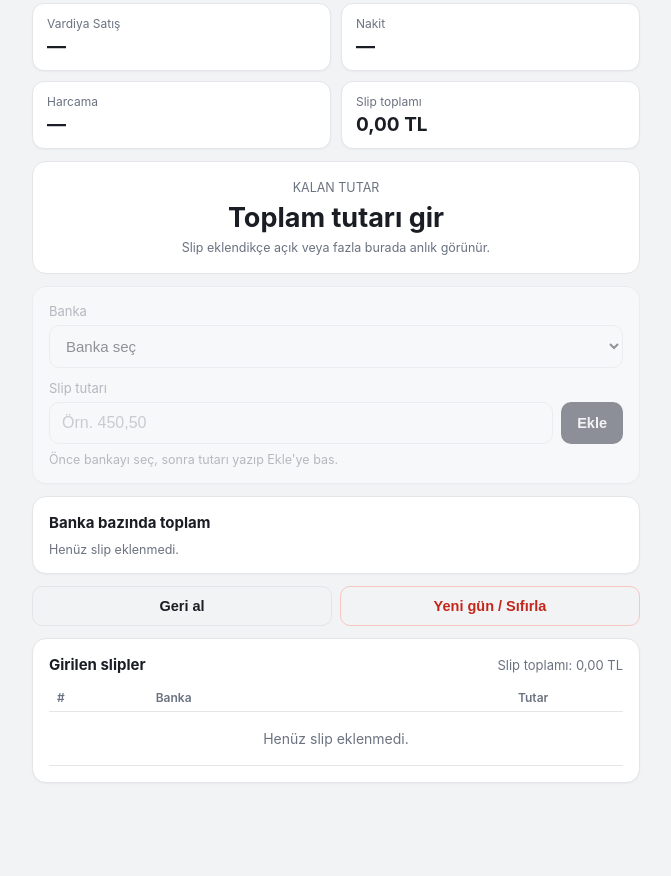
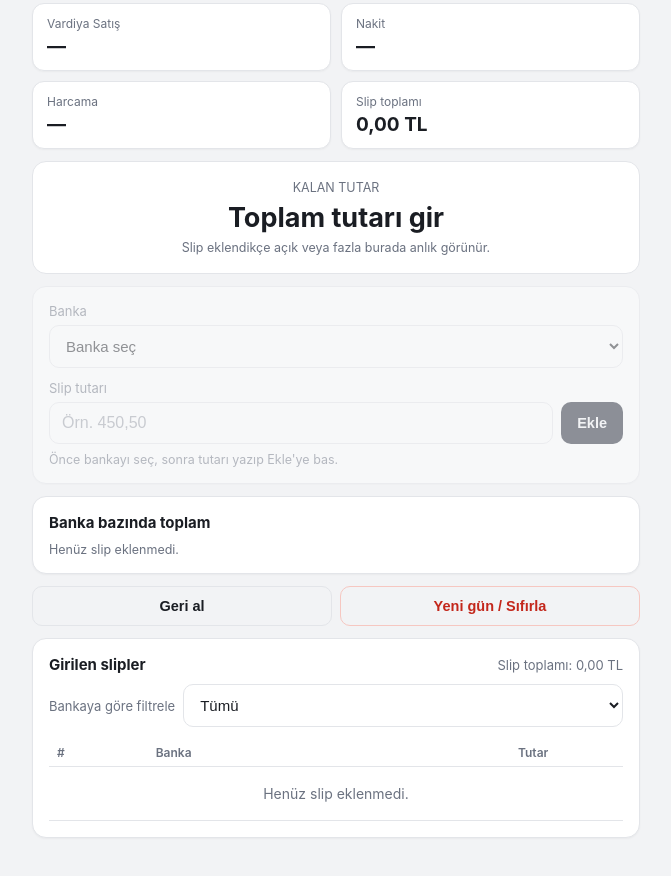
Before and after one commit to TalhaKocc/slip-toplayici, a plain HTML site: page index.html in a window 1280 px wide. Shown: the part 668-1544 px from the top of the page, without its empty margins (304-975 px from the left). Before the commit the page ends 1511 px from the top, so only its background shows below. Drawn offline with Linux system fonts and the light colour scheme.

Commit message:
Update index.html

```diff
--- a/index.html
+++ b/index.html
@@ -1,3 +1,4 @@
+
 <!doctype html>
 <html lang="tr">
 <head>
@@ -275,6 +276,21 @@
   .list-head h2{ font-size:15px; margin:0; }
   .list-head span{ font-size:13px; color:var(--muted); }
 
+  .filter-row{
+    display:flex;
+    align-items:center;
+    gap:8px;
+    margin-bottom:12px;
+  }
+  .filter-row label{
+    margin:0;
+    white-space:nowrap;
+  }
+  .filter-row select{
+    width:auto;
+    flex:1;
+  }
+
   .table-wrap{ overflow-x:auto; }
   table{
     width:100%;
@@ -453,6 +469,12 @@
       <h2>Girilen slipler</h2>
       <span id="slip-total-label">Slip toplamı: 0,00 TL</span>
     </div>
+    <div class="filter-row">
+      <label for="slip-filter">Bankaya göre filtrele</label>
+      <select id="slip-filter">
+        <option value="">Tümü</option>
+      </select>
+    </div>
     <div class="table-wrap">
       <table>
         <thead>
@@ -482,6 +504,7 @@
   };
 
   var editingId = null;
+  var filterBank = "";
 
   var BANK_OPTIONS = ["Ziraat Bankası","Türkiye İş Bankası","Garanti BBVA","Yapı Kredi","Akbank"];
 
@@ -535,6 +558,14 @@
     var c = el(cardId);
     if(enabled) c.classList.remove("disabled");
     else c.classList.add("disabled");
+  }
+
+  function buildFilterOptions(){
+    var sel = el("slip-filter");
+    var current = sel.value;
+    sel.innerHTML = '<option value="">Tümü</option>' +
+      BANK_OPTIONS.map(function(b){ return '<option' + (b === current ? ' selected' : '') + '>' + escapeHtml(b) + '</option>'; }).join("");
+    sel.value = current;
   }
 
   function render(){
@@ -606,15 +637,20 @@
       }
     }
 
-    // slip table
+    // slip table (numbered by original entry order, then filtered by bank, then shown newest-first)
     var tbody = el("slip-tbody");
     tbody.innerHTML = "";
+    var numbered = state.slips.map(function(s, i){ return { s: s, no: i + 1 }; });
+    var visible = filterBank ? numbered.filter(function(item){ return item.s.bank === filterBank; }) : numbered;
+
     if(state.slips.length === 0){
       tbody.innerHTML = '<tr class="empty-row"><td colspan="4">Henüz slip eklenmedi.</td></tr>';
+    } else if(visible.length === 0){
+      tbody.innerHTML = '<tr class="empty-row"><td colspan="4">' + escapeHtml(filterBank) + ' için slip yok.</td></tr>';
     } else {
-      var ordered = state.slips.slice().reverse();
-      ordered.forEach(function(s, idx){
-        var displayNo = state.slips.length - idx;
+      var ordered = visible.slice().reverse();
+      ordered.forEach(function(item){
+        var s = item.s, displayNo = item.no;
         var tr = document.createElement("tr");
         if(editingId === s.id){
           tr.className = "edit-row";
@@ -757,6 +793,12 @@
     }
   });
 
+  // filter by bank
+  el("slip-filter").addEventListener("change", function(){
+    filterBank = el("slip-filter").value;
+    render();
+  });
+
   // undo (remove last slip)
   el("undo-btn").addEventListener("click", function(){
     state.slips.pop();
@@ -830,6 +872,7 @@
     render();
   });
 
+  buildFilterOptions();
   loadState();
   render();
 })();
```
